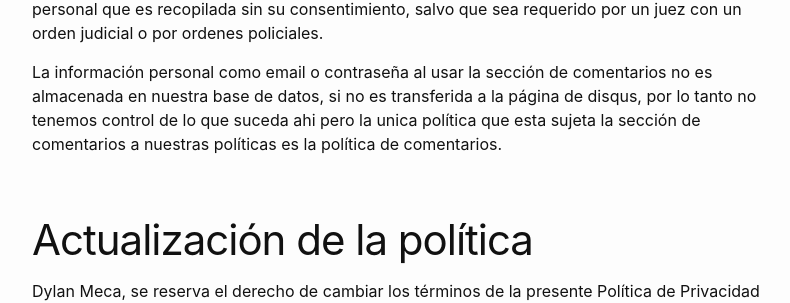
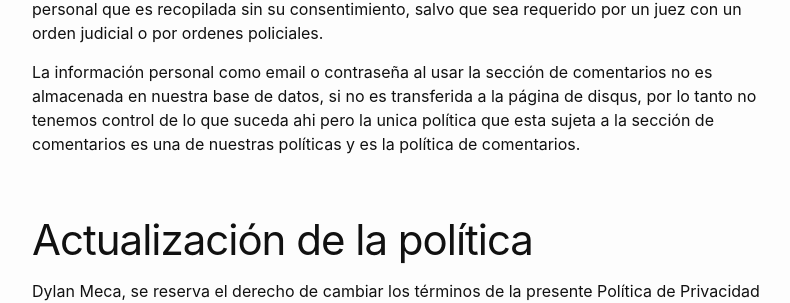
Before and after one commit to dylanmeca/dylanmeca.github.io, a Jekyll site: the page built from _posts/2021-06-08-politica-de-privacidad.md, in a window 1280 px wide and 900 px high, scrolled down 2246 px. Shown: the part 302-605 px from the top of the window, without its empty margins (238-1028 px from the left). Built offline with Jekyll 4.4.1, drawn with Linux system fonts in a browser that asks for light colours.

Commit message:
Update 2021-06-08-politica-de-privacidad.md

```diff
--- a/_posts/2021-06-08-politica-de-privacidad.md
+++ b/_posts/2021-06-08-politica-de-privacidad.md
@@ -82,7 +82,7 @@ Tambien estara segura y nos aseguraramos que ningun tercero acceda a dicha infor
 
 No venderemos su informacion, no sera compartida con nadie, ni se distribuirá la información personal que es recopilada sin su consentimiento, salvo que sea requerido por un juez con un orden judicial o por ordenes policiales.
 
-La información personal como email o contraseña al usar la sección de comentarios no es almacenada en nuestra base de datos, si no es transferida a la página de disqus, por lo tanto no tenemos control de lo que suceda ahi pero la unica política que esta sujeta la sección de comentarios a nuestras políticas es la política de comentarios.
+La información personal como email o contraseña al usar la sección de comentarios no es almacenada en nuestra base de datos, si no es transferida a la página de disqus, por lo tanto no tenemos control de lo que suceda ahi pero la unica política que esta sujeta a la sección de comentarios es una de nuestras políticas y es la política de comentarios.
 
 # Actualización de la política
 
```
